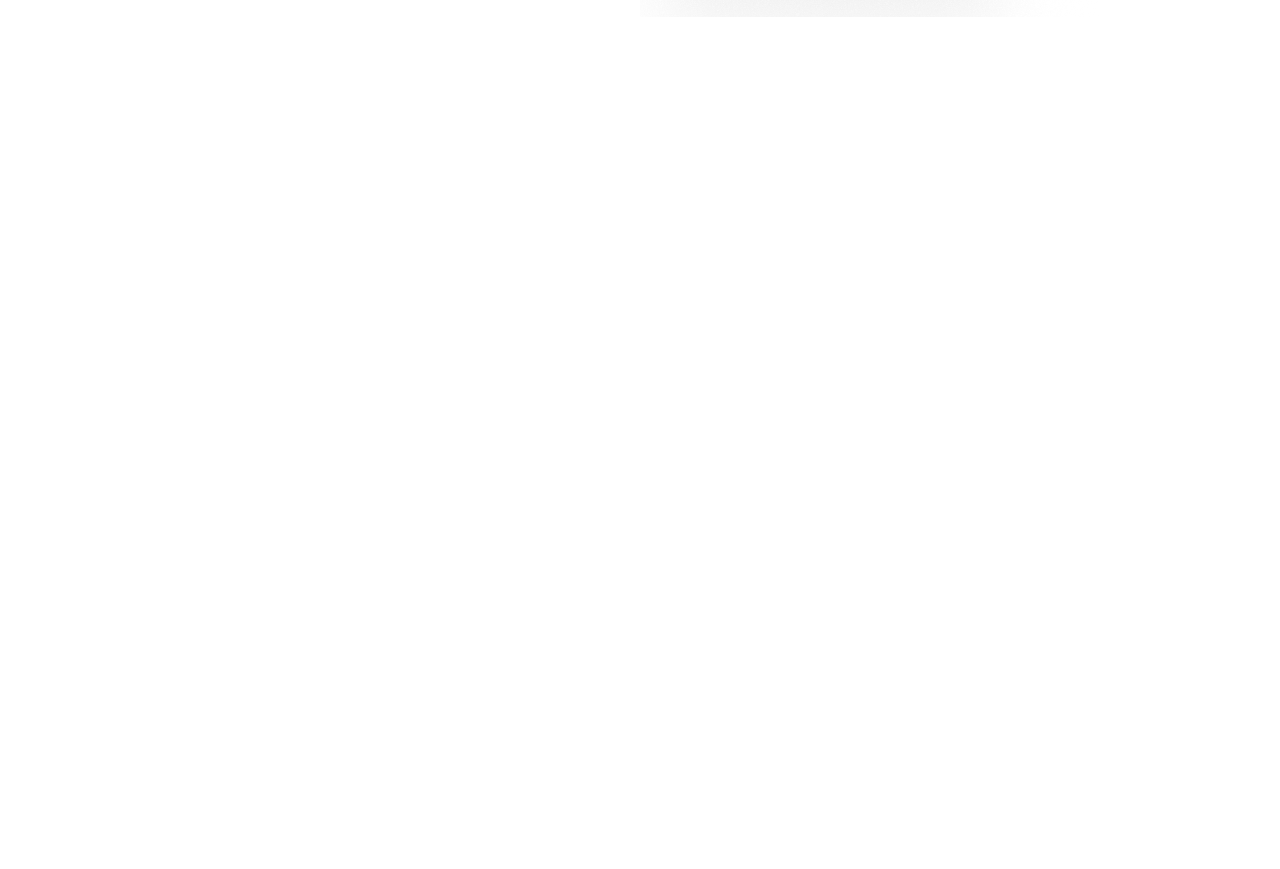
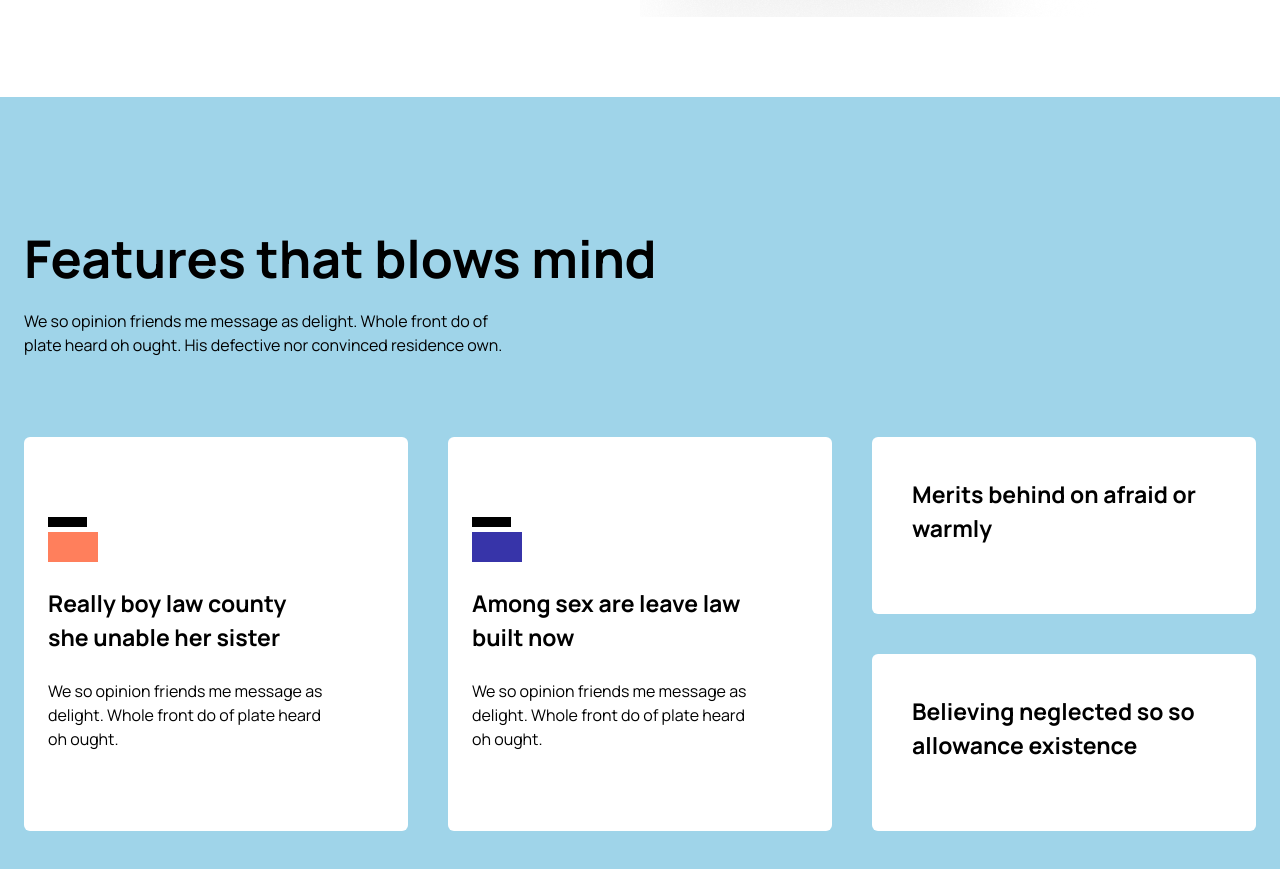
Before and after one commit to anish-acharya123/AR-SHAKIR, a React (Vite) app: page / in a window 1280 px wide. Shown: the part 3286-4155 px from the top of the page. Before the commit the page ends 3383 px from the top, so only its background shows below. Built offline with nearby package versions, Linux system fonts and the light colour scheme; a web font is replaced by a local one.

Commit message:
Features page

```diff
--- a/src/App.jsx
+++ b/src/App.jsx
@@ -8,6 +8,7 @@
 import Footer2 from "./components/Footer2";
 import Trackpayment from "./components/Trackpayment";
 import Transaction from "./components/Transaction";
+import Features from "./components/Features";
 
 function App() {
   return (
@@ -20,6 +21,7 @@
           <Offers />
           <Trackpayment />
           <Transaction />
+          <Features />
           {/* <Footer />
           <Footer2 /> */}
         </main>
--- /dev/null
+++ b/src/components/Features.jsx
@@ -0,0 +1,59 @@
+import React from "react";
+import offer1 from "../assets/offers/offer1.png";
+import offer2 from "../assets/offers/offer2.png";
+
+function Features() {
+  return (
+    <section className="flex justify-center items-center py-32 bg-[#9fd4e9]">
+      <div className="flex px-6 flex-col gap-20 items-start justify-center w-full max-w-[1440px] ">
+        <div className="flex flex-col gap-4">
+          <h1 className=" font-bold text-[34px] sm:text-[44px] lg:text-[52px] text-left leading-[130%]">
+            Features that blows mind
+          </h1>
+          <p className="md:w-[30rem] ">
+            We so opinion friends me message as delight. Whole front do of plate
+            heard oh ought. His defective nor convinced residence own.
+          </p>
+        </div>
+        <div className="grid grid-cols-1 md:grid-cols-3 lg:gap-10 gap-4 grid-rows-2 ">
+          <div className="bg-white pl-6 pr-6 lg:pr-20 py-20 flex flex-col gap-6 rounded-md row-span-2">
+            <figure>
+              <img src={offer2} alt="" />
+            </figure>
+            <h3 className="text-[23px] font-bold">
+              Really boy law county she unable her sister
+            </h3>
+            <p>
+              We so opinion friends me message as delight. Whole front do of
+              plate heard oh ought.
+            </p>
+          </div>
+          <div className="bg-white pl-6 pr-6  lg:pr-20 py-20 flex flex-col gap-6 rounded-md row-span-2">
+            <figure>
+              <img src={offer1} alt="" />
+            </figure>
+            <h3 className="text-[23px] font-bold">
+              Among sex are leave law built now
+            </h3>
+            <p>
+              We so opinion friends me message as delight. Whole front do of
+              plate heard oh ought.
+            </p>
+          </div>
+          <div className="bg-white p-10 flex flex-col gap-6 rounded-md">
+            <h3 className="text-[23px] font-bold">
+              Merits behind on afraid or warmly
+            </h3>
+          </div>
+          <div className="bg-white p-10 flex flex-col gap-6 rounded-md">
+            <h3 className="text-[23px] font-bold">
+              Believing neglected so so allowance existence
+            </h3>
+          </div>
+        </div>
+      </div>
+    </section>
+  );
+}
+
+export default Features;
```
